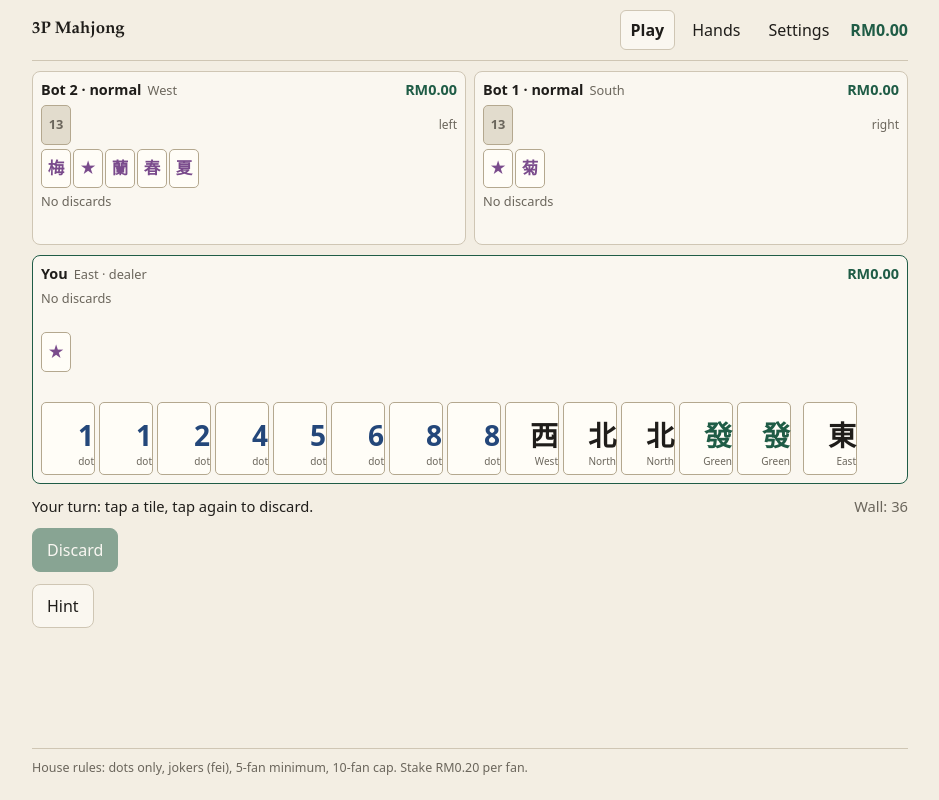
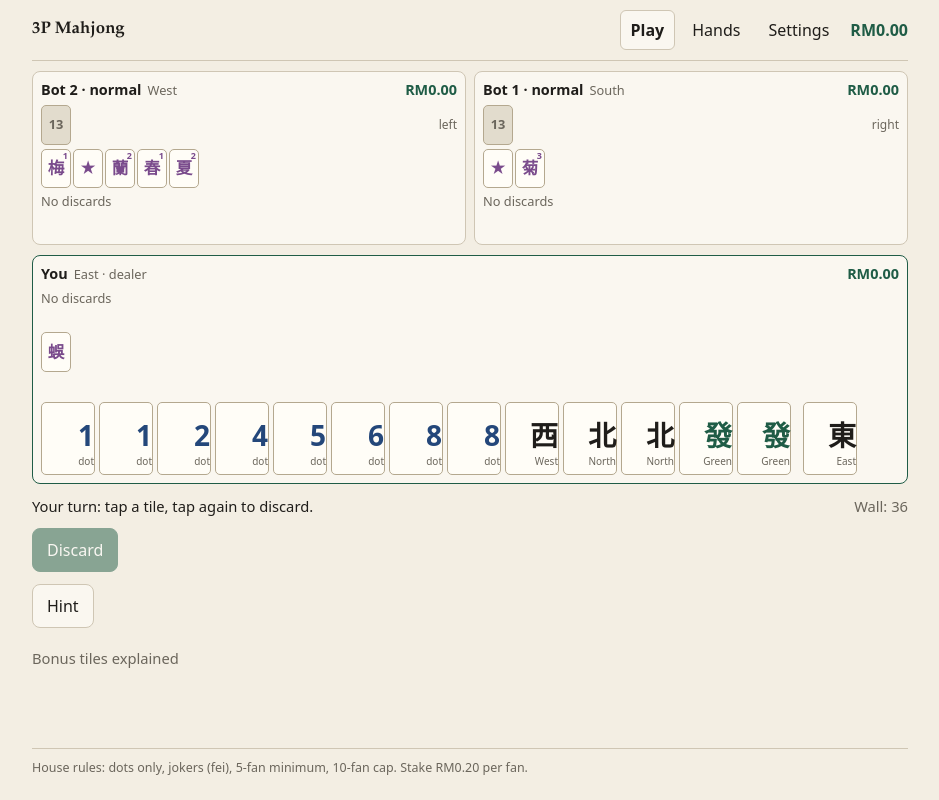
Before and after one commit to DoughnutsNCookies/WebApp-Mahjong3P, a Next.js app: page / in a window 1280 px wide. Shown: the whole page, without its empty margins (170-1109 px from the left). Built offline with nearby package versions, Linux system fonts and the light colour scheme.

Commit message:
Bonus tiles: numbers on every flower/season, animal names, and a legend

```diff
--- a/src/app/globals.css
+++ b/src/app/globals.css
@@ -63,7 +63,7 @@ main { flex: 1; }
 .hint-toggle { margin-top: 4px; }
 
 /* Tiles */
-.tile { display: inline-flex; flex-direction: column; align-items: center; justify-content: center; background: var(--tile); border: 1px solid var(--tile-line); border-radius: 5px; line-height: 1; padding: 0; user-select: none; }
+.tile { position: relative; display: inline-flex; flex-direction: column; align-items: center; justify-content: center; background: var(--tile); border: 1px solid var(--tile-line); border-radius: 5px; line-height: 1; padding: 0; user-select: none; }
 .tile.small { width: var(--small-w); height: calc(var(--small-w) * 1.32); }
 .tile.small .main { font-size: calc(var(--small-w) * 0.55); }
 .tile.small .sub { display: none; }
@@ -77,6 +77,15 @@ main { flex: 1; }
 .tile.white .main { color: #5a6b80; }
 .tile.joker .main, .tile.as-joker .main { color: var(--joker); }
 .tile.bonus .main { color: #7a4b8c; }
+/* Flower/season number in the corner, readable even on small tiles. */
+.tile .num { position: absolute; top: 1px; right: 2px; font-size: 9px; font-weight: 700; color: #7a4b8c; line-height: 1; }
+.tile.hand .num { font-size: 12px; top: 3px; right: 4px; }
+.legend { margin: 12px 0; font-size: 0.92rem; }
+.legend summary { cursor: pointer; min-height: 36px; display: flex; align-items: center; color: var(--muted); }
+.legend table { border-collapse: collapse; margin: 6px 0; }
+.legend td, .legend th { padding: 3px 10px 3px 0; text-align: left; }
+.legend tr.yours td:first-child { font-weight: 700; }
+.legend .animals { display: flex; flex-wrap: wrap; gap: 3px; }
 .tile.as-joker { border-style: dashed; border-color: var(--joker); }
 .tile.back { background: #e2dccd; color: var(--muted); font-size: 0.8rem; font-weight: 600; }
 .tile.selected { transform: translateY(-8px); border: 2px solid var(--green); }
--- a/src/engine/tiles.ts
+++ b/src/engine/tiles.ts
@@ -68,8 +68,9 @@ export function name(k: Kind): string {
   if (k === JOKER) return 'Joker';
   if (isFlower(k)) return `Flower ${bonusNumber(k)} (${FLOWER_NAMES[bonusNumber(k) - 1]})`;
   if (isSeason(k)) return `Season ${bonusNumber(k)} (${SEASON_NAMES[bonusNumber(k) - 1]})`;
-  // The set has 8 non-numbered bonus tiles (animals etc.); which picture is which doesn't affect scoring.
-  return `Bonus ${k - 24}`;
+  // The set has 8 non-numbered bonus tiles; which picture is which doesn't affect scoring. The first four
+  // are the animals Sean named; the other four are still to be named.
+  return ['Cat', 'Mouse', 'Rooster', 'Centipede'][k - 25] ?? `Bonus ${k - 24}`;
 }
 
 const TOKEN = /F[1-4]|S[1-4]|A[1-8]|Rd|Gd|Wd|[1-9]+d|[ESWNJ]/y;
--- /dev/null
+++ b/src/ui/BonusLegend.tsx
@@ -0,0 +1,36 @@
+'use client';
+
+// "What are these?" for the bonus tiles, with what counts for your seat.
+
+import { animal, flower, Seat, SEAT_NAMES, season } from '../engine';
+import { Tile } from './Tile';
+
+export function BonusLegend({ seat }: { seat: Seat }) {
+  const own = seat + 1;
+  return (
+    <details className="legend">
+      <summary>Bonus tiles explained</summary>
+      <table>
+        <thead><tr><th>No.</th><th>Flower</th><th>Season</th></tr></thead>
+        <tbody>
+          {[1, 2, 3, 4].map((n) => (
+            <tr key={n} className={n === own || n === 4 ? 'yours' : ''}>
+              <td>{n}{n === own ? ' (your seat)' : n === 4 ? ' (everyone)' : ''}</td>
+              <td><Tile kind={flower(n)} /></td>
+              <td><Tile kind={season(n)} /></td>
+            </tr>
+          ))}
+        </tbody>
+      </table>
+      <p>
+        You are {SEAT_NAMES[seat]}, so flowers and seasons <strong>{own}</strong> and <strong>4</strong> are 1 fan each for
+        you. Flowers 1-2-3 together are 2 fan, and so are seasons 1-2-3 (scored separately).
+      </p>
+      <p className="animals">
+        {[1, 2, 3, 4, 5, 6, 7, 8].map((n) => <Tile key={n} kind={animal(n)} />)}
+      </p>
+      <p>The animal tiles (cat, mouse, rooster, centipede and the rest) are 1 fan each for everyone.</p>
+      <p>A joker you set aside also sits with your bonus tiles: +1 fan.</p>
+    </details>
+  );
+}
--- a/src/ui/Game.tsx
+++ b/src/ui/Game.tsx
@@ -6,6 +6,7 @@ import { useMemo, useState } from 'react';
 import { analyze, claimAdvice, inputFromView } from '../analyzer';
 import { Action, GameState, JOKER, Kind, playerView, waitingFor } from '../engine';
 import { actionLabel } from './format';
+import { BonusLegend } from './BonusLegend';
 import { ClaimHint, HintPanel } from './Hint';
 import { ResultPanel } from './Result';
 import { Table } from './Table';
@@ -173,6 +174,8 @@ export function Game({ game, names, tally, onAct, onNext, onReview }: {
         {analysis && <HintPanel analysis={analysis} names={names} />}
         {advice && <ClaimHint advice={advice} claimTile={view.claimTile} />}
 
+        <BonusLegend seat={view.seat} />
+
         {view.phase === 'ended' && game.result && (
           <ResultPanel result={game.result} names={names} onReview={onReview} onNext={onNext} />
         )}
--- a/src/ui/Tile.tsx
+++ b/src/ui/Tile.tsx
@@ -8,17 +8,25 @@ const WIND = ['東', '南', '西', '北'];
 const WIND_LABEL = ['East', 'South', 'West', 'North'];
 const FLOWER = ['梅', '蘭', '菊', '竹'];
 const SEASON = ['春', '夏', '秋', '冬'];
+// The non-numbered bonus tiles in Sean's set. Only the first four are known so far; the rest show a star.
+const ANIMAL = ['貓', '鼠', '雞', '蜈'];
+const ANIMAL_LABEL = ['Cat', 'Mouse', 'Rooster', 'Centipede'];
 
-export function face(k: Kind): { main: string; sub: string; cls: string } {
+export function face(k: Kind): { main: string; sub: string; cls: string; num?: number } {
   if (isDot(k)) return { main: String(k + 1), sub: 'dot', cls: 'dots' };
   if (k >= 9 && k <= 12) return { main: WIND[k - 9], sub: WIND_LABEL[k - 9], cls: 'wind' };
   if (k === 13) return { main: '中', sub: 'Red', cls: 'red' };
   if (k === 14) return { main: '發', sub: 'Green', cls: 'green' };
   if (k === 15) return { main: '白', sub: 'White', cls: 'white' };
   if (k === JOKER) return { main: '飛', sub: 'Joker', cls: 'joker' };
-  if (isFlower(k)) return { main: FLOWER[bonusNumber(k) - 1], sub: `F${bonusNumber(k)}`, cls: 'bonus' };
-  if (isSeason(k)) return { main: SEASON[bonusNumber(k) - 1], sub: `S${bonusNumber(k)}`, cls: 'bonus' };
-  if (isAnimal(k)) return { main: '★', sub: `B${k - 24}`, cls: 'bonus' };
+  if (isFlower(k)) return { main: FLOWER[bonusNumber(k) - 1], sub: `Flower ${bonusNumber(k)}`, cls: 'bonus', num: bonusNumber(k) };
+  if (isSeason(k)) return { main: SEASON[bonusNumber(k) - 1], sub: `Season ${bonusNumber(k)}`, cls: 'bonus', num: bonusNumber(k) };
+  if (isAnimal(k)) {
+    const i = k - 25;
+    return i < ANIMAL.length
+      ? { main: ANIMAL[i], sub: ANIMAL_LABEL[i], cls: 'bonus animal' }
+      : { main: '★', sub: `Bonus ${i + 1}`, cls: 'bonus animal' };
+  }
   return { main: '?', sub: '', cls: '' };
 }
 
@@ -47,6 +55,7 @@ export function Tile({ kind, size = 'small', selected, marked, joker, dim, onCli
     .filter(Boolean).join(' ');
   const content = (
     <>
+      {f.num !== undefined && <span className="num" aria-hidden="true">{f.num}</span>}
       <span className="main">{f.main}</span>
       <span className="sub">{joker ? 'joker' : f.sub}</span>
     </>
```
